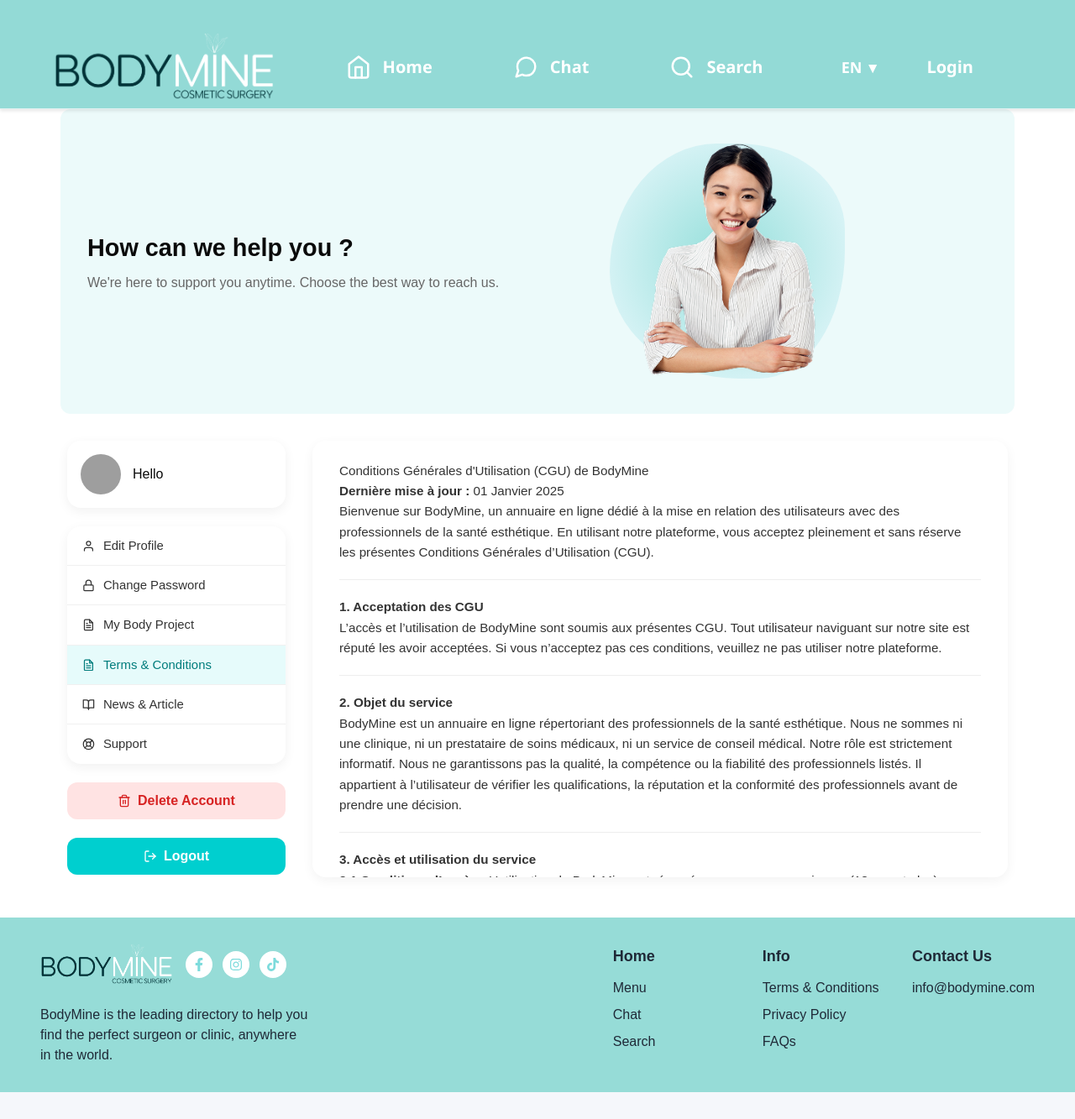
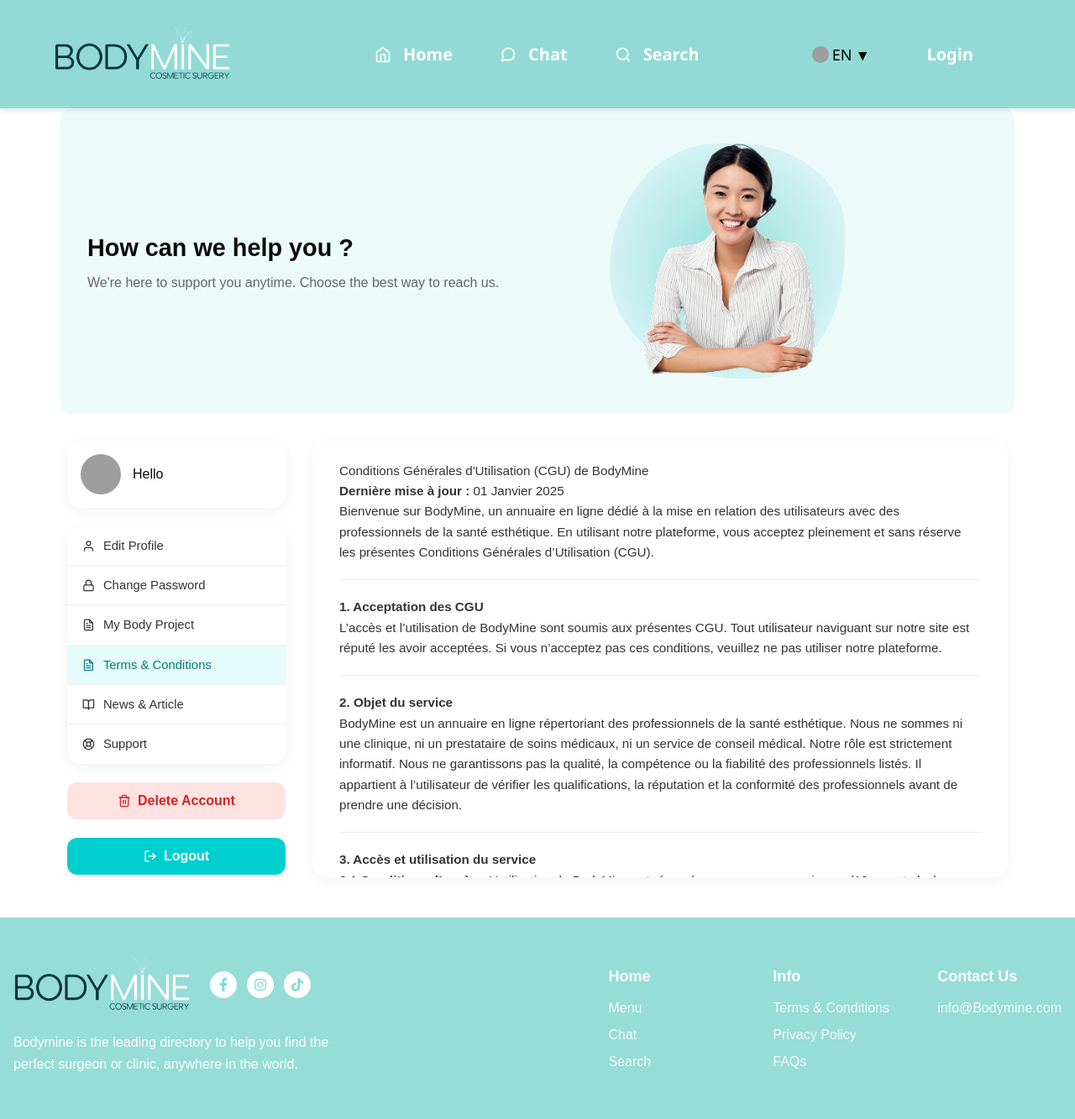
Before and after one commit to esstNacer/bodiMineSite, a React (Vite) app in the folder client/: page /CGU in a window 1280 px wide. Shown: the whole page at 84% size. Before the commit the page ends 1301 px from the top, so only its background shows below. Built offline with nearby package versions, Linux system fonts and the light colour scheme; grey boxes are pictures that could not be loaded; some icons are missing.

Commit message:
correxion front home

```diff
--- a/client/index.html
+++ b/client/index.html
@@ -1,6 +1,11 @@
 <head>
     <meta name="viewport" content="width=device-width, initial-scale=1.0">
     <title>BodyMine</title>
+    <link
+  rel="stylesheet"
+  href="https://cdn.jsdelivr.net/npm/flag-icon-css@4.1.7/css/flag-icons.min.css"
+/>
+
 </head>
 <body>
     <div id="root"></div> <!-- C'est ici que React va injecter -->
--- a/client/src/assets/Home.css
+++ b/client/src/assets/Home.css
@@ -240,7 +240,7 @@
 .hero-right {
   flex: 0 0 320px; /* Taille fixe plus petite */
   width: 320px; /* Plus compact */
-  padding-left: 0.5rem;
+  padding-left: 6rem;
   /* Pas de margin-left négatif - on garde l'image en place */
 }
 
@@ -271,7 +271,7 @@
   font-size: 1.6rem; /* Texte agrandi */
   line-height: 1.3; /* Ligne plus aérée */
   font-weight: 500;
-  max-width: 380px; /* Zone élargie pour le texte plus grand */
+  max-width: 390px; /* Zone élargie pour le texte plus grand */
 }
 
 .hero-right li::before {
@@ -295,7 +295,7 @@
 
 /* === BOUTON READ MORE AVEC FOND BLANC ET TEXTE VERT === */
 .btn-hero.secondary.read-more-btn {
-  background: white !important; /* Fond blanc */
+  background: transparent !important; /* Fond blanc */
   color: #04C2C2 !important; /* Texte vert/turquoise */
   border: 2px solid #04C2C2 !important; /* Bordure verte */
   box-shadow: 0 4px 15px rgba(4, 194, 194, 0.2) !important; /* Ombre subtile */
@@ -303,7 +303,7 @@
   /* === TAILLE DU TEXTE AGRANDIE === */
   font-size: 1.4rem !important; /* Taille agrandie du texte */
   font-weight: 700 !important; /* Gras */
-  padding: 18px 40px !important; /* Padding agrandi */
+  padding: 23px 45px !important; /* Padding agrandi */
 
   /* === ALIGNEMENT À DROITE DE LA PAGE === */
   position: relative !important;
@@ -376,16 +376,6 @@
   transform: translateY(4.2rem); /* Descend seulement l'image et le halo */
 }
 
-.doctor-wrapper::before {
-  content: "";
-  position: absolute;
-  width: 500px; /* Réduit un peu (560 -> 500) */
-  height: 500px; /* Réduit un peu (560 -> 500) */
-  background: linear-gradient(90deg, #7ddbdc 0%, #b8e6e7 50%, #e0f4f5 100%); /* Dégradé horizontal avec vert très clair */
-  border-radius: 55% 50% 45% 65% / 50% 70% 30% 40%; /* Côté droit supérieur plus étalé */
-  z-index: 1;
-}
-
 
 .how-it-works {
   position: absolute;
@@ -509,11 +499,11 @@
   }
     /* champs texte - AGRANDIS ENCORE PLUS */
   .input-group input {
-    width: 100%;
-    padding: 1.5rem 2rem 1.5rem 4rem !important;   /* Padding encore plus grand */
+        width: 100%;
+    padding: 1.2rem 2rem 1.2rem 4rem !important;
     border: 1px solid #ccdede;
-    border-radius: 15px !important; /* Coins encore plus arrondis */
-    font-size: 1.3rem !important; /* Texte encore plus grand */
+    border-radius: 8px !important;
+    font-size: 1.1rem !important;
   }
 
   /* Location input - AGRANDI */
@@ -521,7 +511,7 @@
     width: 100%;
     padding: 1.2rem 1.5rem 1.2rem 3.5rem !important;   /* Padding plus grand */
     border: 1px solid #ccdede;
-    border-radius: 12px !important;
+    border-radius: 8px !important;
     font-size: 1.1rem !important;
   }
 
@@ -530,7 +520,7 @@
     width: 100%;
     padding: 1.2rem 1.5rem 1.2rem 3.5rem !important;
     border: 1px solid #ccdede;
-    border-radius: 12px !important;
+    border-radius: 8px !important;
     font-size: 1.1rem !important;
     background: #fff;
     color: #3a3a3a;
@@ -539,13 +529,15 @@
   .loc {
     flex: 2; /* Prend 2 fois plus d'espace que les autres éléments */
     position: relative;
-    min-width: 400px !important; /* Largeur minimale plus grande */  }/* Bouton de recherche - MÊME HAUTEUR QUE LA BARRE DE RECHERCHE */  .search-btn {
+    min-width: 400px !important; /* Largeur minimale plus grande */
+  }/* Bouton de recherche - MÊME HAUTEUR QUE LA BARRE DE RECHERCHE */
+    .search-btn {
     background: linear-gradient(315deg, #04C2C2 0%, #19c7c7 50%, #7ddbdc 100%) !important; /* Même dégradé qu'Explore mais direction inversée */
     border: none !important;
     color: #fff !important;
-    padding: 1.5rem 6rem !important; /* Même hauteur que input-group (1.5rem vertical) */
-    border-radius: 15px !important; /* Coins plus arrondis */
-    font-size: 1.4rem !important; /* Texte encore plus grand */
+    padding: 1.2rem 6rem !important; /* Même hauteur que input-group (1.5rem vertical) */
+    border-radius: 6px !important; /* Coins plus arrondis */
+    font-size: 1.3rem !important; /* Texte encore plus grand */
     font-weight: 700 !important; /* Plus épais */
     cursor: pointer !important;
     transition: filter .2s ease !important;
--- a/client/src/assets/global-header.css
+++ b/client/src/assets/global-header.css
@@ -70,14 +70,14 @@
 .navbar .profile {
   display: flex;
   align-items: center;
-  gap: 0.5rem;
+  gap: 1rem;
   color: #fff;
   text-decoration: none;
 }
 
 .navbar .profile .avatar {
-  width: 34px;
-  height: 34px;
+  width: 50px;
+  height: 50px;
   border-radius: 50%;
   object-fit: cover;
   border: 2px solid #fff;
@@ -85,8 +85,8 @@
 
 .navbar .profile .name {
   font-weight: 600 !important;
-  font-size: 14px !important; /* Force la taille du nom */
-  color: #fff;
+  font-size: 20px !important; /* Force la taille du nom */
+  color: #000000;
   white-space: nowrap; /* Empêche les retours à la ligne */
 }
 
--- a/client/src/components/Footer.tsx
+++ b/client/src/components/Footer.tsx
@@ -19,84 +19,115 @@
     if (user) navigate("/faq");
     else      navigate("/faqInfo");
   };
+    const linkClass =
+    "text-white/90 hover:text-white transition-colors duration-150";
 
   return (
-    <footer className={`bg-[#96DCD7] py-8 px-4 md:px-12 ${className}`}>
-      <div className="max-w-7xl mx-auto">
-        <div className="flex flex-col md:flex-row md:justify-between gap-8">
-          {/* Logo + Social + Pitch */}
-          <div className="md:max-w-xs">
-            <div className="flex flex-col items-center md:items-start gap-4">
-              <div className="flex items-center gap-4">
-                <img src={bodyMine} alt="BodyMine" className="h-12" />
+    <footer className={`bg-[#96DCD7] py-10 md:py-12 ${className}`}>
+      <div className="max-w-7xl mx-auto px-4">
+        {/* --- Grille principale : logo/slogan + 3 colonnes de liens --- */}
+        <div className="flex flex-col md:flex-row md:justify-between gap-12">
+          {/* ===== Colonne : Logo  +  Réseaux  +  Pitch ===== */}
+          <div className="md:max-w-sm flex flex-col items-center md:items-start gap-6">
+            {/* Logo + icônes réseaux */}
+            <div className="flex items-center gap-6">
+              <img
+                src={bodyMine}
+                alt="BodyMine"
+                className="h-16 w-auto select-none"
+              />
 
-                <div className="flex gap-3">
-                  <Link to="https://facebook.com" target="_blank" aria-label="Facebook" className="flex items-center justify-center w-8 h-8 bg-white rounded-full text-[#7ddbdc] hover:bg-opacity-30 hover:text-white transition duration-200">
-                    <FaFacebookF />
+              <div className="flex gap-3">
+                {[
+                  {
+                    href: "https://facebook.com",
+                    label: "Facebook",
+                    Icon: FaFacebookF
+                  },
+                  {
+                    href: "https://www.instagram.com/bodymine.insta/",
+                    label: "Instagram",
+                    Icon: FaInstagram
+                  },
+                  { href: "https://tiktok.com", label: "TikTok", Icon: FaTiktok }
+                ].map(({ href, label, Icon }) => (
+                  <Link
+                    key={label}
+                    to={href}
+                    target="_blank"
+                    aria-label={label}
+                    className="flex items-center justify-center h-8 w-8 rounded-full bg-white text-[#7ddbdc] hover:bg-white/30 hover:text-white transition-colors duration-150"
+                  >
+                    <Icon className="text-base" />
                   </Link>
-                  <Link to="https://www.instagram.com/bodymine.insta/" target="_blank" aria-label="Instagram" className="flex items-center justify-center w-8 h-8 bg-white rounded-full text-[#7ddbdc] hover:bg-opacity-30 hover:text-white transition duration-200">
-                    <FaInstagram />
-                  </Link>
-                  <Link to="https://tiktok.com" target="_blank" aria-label="TikTok" className="flex items-center justify-center w-8 h-8 bg-white rounded-full text-[#7ddbdc] hover:bg-opacity-30 hover:text-white transition duration-200">
-                    <FaTiktok />
-                  </Link>
-                </div>
+                ))}
               </div>
+            </div>
 
-              <p className="text-center md:text-left text-gray-800 md:mt-2">
-                BodyMine is the leading directory to help you find the perfect
-                surgeon or clinic, anywhere in the world.
-              </p>
-            </div>
+            {/* Pitch */}
+            <p className="text-center md:text-left text-white leading-relaxed">
+              Bodymine is the leading directory to help you find&nbsp;the
+              perfect surgeon or clinic, anywhere in the world.
+            </p>
           </div>
 
-          {/* Navigation Links */}
-          <div className="grid grid-cols-2 md:grid-cols-3 gap-8">
-            {/* Home */}
-            <div>
-              <h4 className="font-bold text-lg mb-3 text-gray-800">Home</h4>
+          {/* ===== Grille de navigation (3 × col) ===== */}
+          <div className="grid grid-cols-2 sm:grid-cols-3 gap-x-12 gap-y-8 py-2">
+            {/* --- Home --- */}
+            <nav>
+              <h4 className="text-lg font-semibold mb-3 text-white">Home</h4>
               <ul className="space-y-2">
                 <li>
-                  <Link to="/home" className="text-gray-800 hover:underline">Menu</Link>
+                  <Link to="/home" className={linkClass}>
+                    Menu
+                  </Link>
                 </li>
                 <li>
-                  <Link to="/chat" onClick={() => handleNav('/chat')} className="text-gray-800 hover:underline">
+                  <Link to="/chat" className={linkClass}>
                     Chat
                   </Link>
                 </li>
                 <li>
-                  <Link to="/search" className="text-gray-800 hover:underline">Search</Link>
+                  <Link to="/search" className={linkClass}>
+                    Search
+                  </Link>
                 </li>
               </ul>
-            </div>
+            </nav>
 
-            {/* Info */}
-            <div>
-              <h4 className="font-bold text-lg mb-3 text-gray-800">Info</h4>
+            {/* --- Info --- */}
+            <nav>
+              <h4 className="text-lg font-semibold mb-3 text-white">Info</h4>
               <ul className="space-y-2">
                 <li>
-                  <Link to="/terms" className="text-gray-800 hover:underline">Terms &amp; Conditions</Link>
+                  <Link to="/terms" className={linkClass}>
+                    Terms &amp; Conditions
+                  </Link>
                 </li>
                 <li>
-                  <Link to="/privacy" className="text-gray-800 hover:underline">Privacy Policy</Link>
+                  <Link to="/privacy" className={linkClass}>
+                    Privacy Policy
+                  </Link>
                 </li>
                 <li>
-                  <Link to="/faq" onClick={handleFaq} className="text-gray-800 hover:underline">
+                  <Link to="/faq" className={linkClass}>
                     FAQs
                   </Link>
                 </li>
               </ul>
-            </div>
+            </nav>
 
-            {/* Contact */}
-            <div>
-              <h4 className="font-bold text-lg mb-3 text-gray-800">Contact Us</h4>
+            {/* --- Contact --- */}
+            <nav>
+              <h4 className="text-lg font-semibold mb-3 text-white">Contact&nbsp;Us</h4>
               <ul className="space-y-2">
                 <li>
-                  <a href="mailto:info@bodymine.com" className="text-gray-800 hover:underline">info@bodymine.com</a>
+                  <a href="mailto:info@bodymine.com" className={linkClass}>
+                    info@Bodymine.com
+                  </a>
                 </li>
               </ul>
-            </div>
+            </nav>
           </div>
         </div>
       </div>
--- a/client/src/components/Header.tsx
+++ b/client/src/components/Header.tsx
@@ -39,59 +39,67 @@
   const isActive = (path: string) => location.pathname === path;
 console.log(user?.photo_url);
   return (
-    <header className="navbar w-full bg-[#93dad6] flex items-center justify-between px-6 md:px-16 py-6 md:py-10 min-h-[100px] md:min-h-[130px]">
+    <header className="navbar w-full bg-[#93dad6] flex items-center justify-between px-6 md:px-16 py-6 md:py-1 min-h-[100px] md:min-h-[130px]">
       {/* Logo à gauche */}
       <div className="flex items-center min-w-0">
         <Link to="/">
-          <img src={bodyMine} alt="BodyMine Cosmetic Surgery" className="max-h-16 md:max-h-20 w-auto object-contain" />
+          <img src={bodyMine} alt="BodyMine Cosmetic Surgery" className="max-h-16 md:max-h-19 w-auto object-contain" />
         </Link>
       </div>
 
       {/* Navigation centrée */}
-      <nav className="flex-1 flex justify-center items-center gap-6 md:gap-12">
+      <nav className="flex-1 flex justify-start items-center gap-6 md:gap-12">
        <button
   type="button"
-          className={`nav-btn${isActive('/home') ? ' active' : ''} text-lg md:text-xl font-semibold flex items-center px-4 md:px-8 py-2 md:py-3 rounded-md transition`}
+  className={`ml-32 nav-btn${isActive('/home') ? ' active' : ''} text-lg md:text-xl font-semibold flex items-center px-4 md:px-3 py-1 md:py-1 rounded-md transition`}
   onClick={() => navigate('/home')}
 >
-          <FiHome className="text-2xl md:text-3xl mr-2" /> Home
+  <FiHome className="text-2x2 md:text-3x3 mr-2" /> Home
+</button>
+
+        <button
+          type="button"
+          className={`nav-btn${isActive('/chat') ? ' active' : ''} text-lg md:text-xl font-semibold flex items-center px-4 md:px-3 py-1 md:py-1 rounded-md transition`}
+          onClick={() => navigate('/chat')}
+        >
+          <FiMessageCircle className="text-2x2 md:text-3x3 mr-2" /> Chat
         </button>
         <button
           type="button"
-          className={`nav-btn${isActive('/chat') ? ' active' : ''} text-lg md:text-xl font-semibold flex items-center px-4 md:px-8 py-2 md:py-3 rounded-md transition`}
-          onClick={() => navigate('/chat')}
-        >
-          <FiMessageCircle className="text-2xl md:text-3xl mr-2" /> Chat
-        </button>
-        <button
-          type="button"
-          className={`nav-btn${isActive('/search') ? ' active' : ''} text-lg md:text-xl font-semibold flex items-center px-4 md:px-8 py-2 md:py-3 rounded-md transition`}
+          className={`nav-btn${isActive('/search') ? ' active' : ''} text-lg md:text-xl font-semibold flex items-center px-4 md:px-3 py-1 md:py-1 rounded-md transition`}
           onClick={() => navigate('/search')}
         >
-          <FiSearch className="text-2xl md:text-3xl mr-2" /> Search
+          <FiSearch className="text-2x2 md:text-3x3 mr-2" /> Search
         </button>
         <Link to="/login" className="nav-btn login-mobile text-lg md:text-xl font-semibold px-4 md:px-8 py-2 md:py-3 rounded-md transition">
           Login
         </Link>
       </nav>
 
-      <div className="flex items-center gap-4 md:gap-7 min-w-0">
+    <div className="flex items-center gap-4 md:gap-10 min-w-0">
   <span className="lang text-base md:text-lg font-semibold flex items-center gap-1">
-          <span className="fi fi-gb mr-1" />EN <span className="ml-1">▾</span>
+<img
+  src="https://flagcdn.com/gb.svg"
+  alt="UK flag"
+  className="w-6 h-6 md:w-5 md:h-5 rounded-full object-cover "
+/>    <span className="ang text-base md:text-lg  text-black font-normal">EN</span>
+    <span className="ml-1 text-black">▾</span>
   </span>
+
         {user ? (
-          <Link to="/editProfile" className="profile flex items-center gap-2 md:gap-3 min-w-0">
+          <Link to="/editProfile" className="profile flex items-center gap-2 md:gap-3 min-w-5">
             <div className="relative">
              <img
-                className="avatar w-9 h-9 md:w-12 md:h-12 rounded-full object-cover border-2 border-white"
+  className="avatar w-20 h-20 md:w-24 md:h-24 rounded-full object-cover border-2 border-white"
   src={user.photo_url || 'https://i.pravatar.cc/40'}
   alt="User Avatar"
 />
               <span className="absolute bottom-0 right-0 block w-3 h-3 md:w-4 md:h-4 rounded-full border-2 border-white bg-green-500"></span>
             </div>
-            <span className="name text-base md:text-lg font-semibold truncate max-w-[120px] md:max-w-[180px] flex flex-col items-start">
+
+<span className="name text-lg md:text-xl font-semibold truncate max-w-[160px] md:max-w-[220px] flex flex-col items-start">
   <span>{user.first_name} {user.last_name}</span>
-              <span className="text-xs md:text-sm ml-0 text-green-600">Online</span>
+  <span className="text-sm md:text-base ml-0 text-green-600">Online</span>
 </span>
           </Link>
         ) : (
--- a/client/src/pages/HomePage.tsx
+++ b/client/src/pages/HomePage.tsx
@@ -39,6 +39,7 @@
 import img8 from "../images/8.png";
 import img9 from "../images/9.png";
 import img10 from "../images/10.png";
+import vector from "../images/Vector1.png"
 import { FaHeart, FaHeartbeat, FaRegHeart, FaUserMd } from "react-icons/fa";
 import Footer from "../components/Footer";
 import { IoFilterSharp } from "react-icons/io5";
@@ -378,7 +379,7 @@
       <Header className="navbar"/>
 
       {/* Hero Section */}
-      <section className="hero w-full flex flex-row items-center justify-between gap-12 px-16 py-12 bg-[#eefaff] relative overflow-hidden z-10 min-h-[340px]" style={{paddingTop:0}}>
+      <section className="hero w-full flex flex-row items-center justify-between gap-12 px-16 pt-4 py-10 bg-[#eefaff] relative overflow-hidden z-10 min-h-[340px]" style={{paddingTop:0}}>
         {/* Left: Title and CTA */}        <div className="hero-left flex flex-col justify-center min-w-[340px] max-w-[480px] z-10">
           <h1 className="text-[2.4rem] leading-tight font-semibold text-gray-900 mb-4" style={{lineHeight:'1.2'}}>
             Find the Right Care,<br />
@@ -391,8 +392,11 @@
         </div>
         {/* Center: Doctor image with organic halo */}
         <div className="doctor-wrapper relative flex items-center justify-center flex-1 min-w-[320px] max-w-[420px] h-full">
-          <span className="absolute w-[420px] h-[420px] bg-[radial-gradient(circle_at_center,_#92ded9_0%,_#eefaff_100%)] rounded-[62%_38%_48%_70%_/_58%_62%_35%_42%] z-0"></span>
-          <img src={doctorImage} alt="Doctor" className="doctor-img relative z-10 max-w-[360px] w-full h-auto" />
+<span
+  className="absolute w-[540px] h-[540px] bg-no-repeat bg-cover z-0"
+ style={{ backgroundImage: `url(${vector})` }}
+
+></span>          <img src={doctorImage} alt="Doctor" className="doctor-img relative z-10 max-w-[900px] w-full h-auto" />
         </div>
         {/* Right: How it works */}
         <div className="hero-right flex flex-col justify-center min-w-[320px] max-w-[400px] z-10">
@@ -522,7 +526,7 @@
           <FiChevronRight className="text-xl" />
         </button>
       </section>      {/* Sections */}
-      <section className="sections pb-24">
+      <section className="sections">
         {/* Specialities */}
         <div className={`section section-speciality ${openedSections.includes("speciality") ? 'open' : ''}`}>
           <h2 onClick={() => handleToggleSection("speciality")} className="text-2xl md:text-3xl font-bold text-gray-900 mb-4 flex items-center">
--- a/client/src/pages/LoginPage.tsx
+++ b/client/src/pages/LoginPage.tsx
@@ -15,6 +15,7 @@
 import bodyMineMobile from '../images/LogoMobile.png'
 import { FiHome, FiMessageCircle, FiSearch } from 'react-icons/fi';
 import { useUser } from '../components/UserContext';
+import Header from '@/components/Header';
 import Footer from '../components/Footer';
 import useBreakpoint from '../hooks/useBreakpoint';
 import BottomNav from '../components/BottomNav';
@@ -87,14 +88,12 @@
   <div className='login'>
   <div className="home-wrapper">
     <div className="page">
-      <header className="navbar">
-        {/* Logo centré */}
+      {/*<header className="navbar">
         <div className="logo">
           <Link to={"/"}>
           <img src={bodyMine} alt="BodyMine Cosmetic Surgery" /></Link>
         </div>
 
-        {/* Liens de navigation horizontalement alignés */}
         <nav className="nav-links">
           <button
                       type="button"
@@ -120,7 +119,9 @@
                       <FiSearch /> Search
                     </button>
         </nav>
-      </header>
+      </header>*/}
+            <Header className="navbar"/>
+
 
       <main className="content">
         <section className="login carousel">
```
Also changed, not shown: client/src/images/Vector1.png (added), 1 other file (tests, documents, lock files or other folders). Lines whose indentation alone changed are shown as unchanged.
